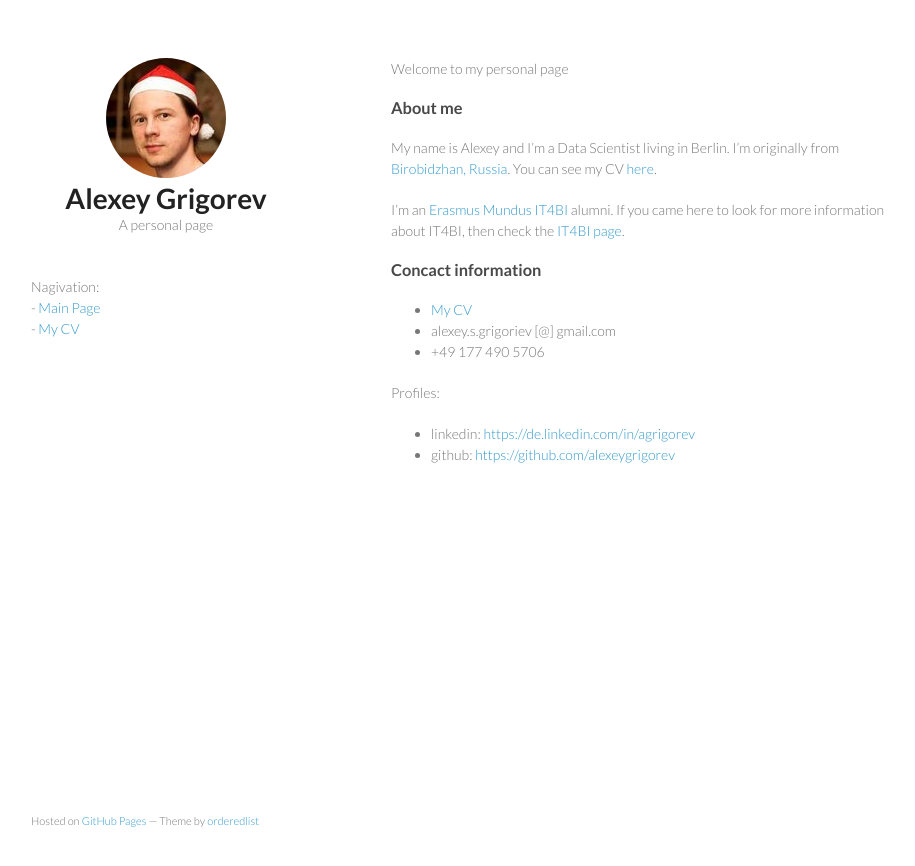
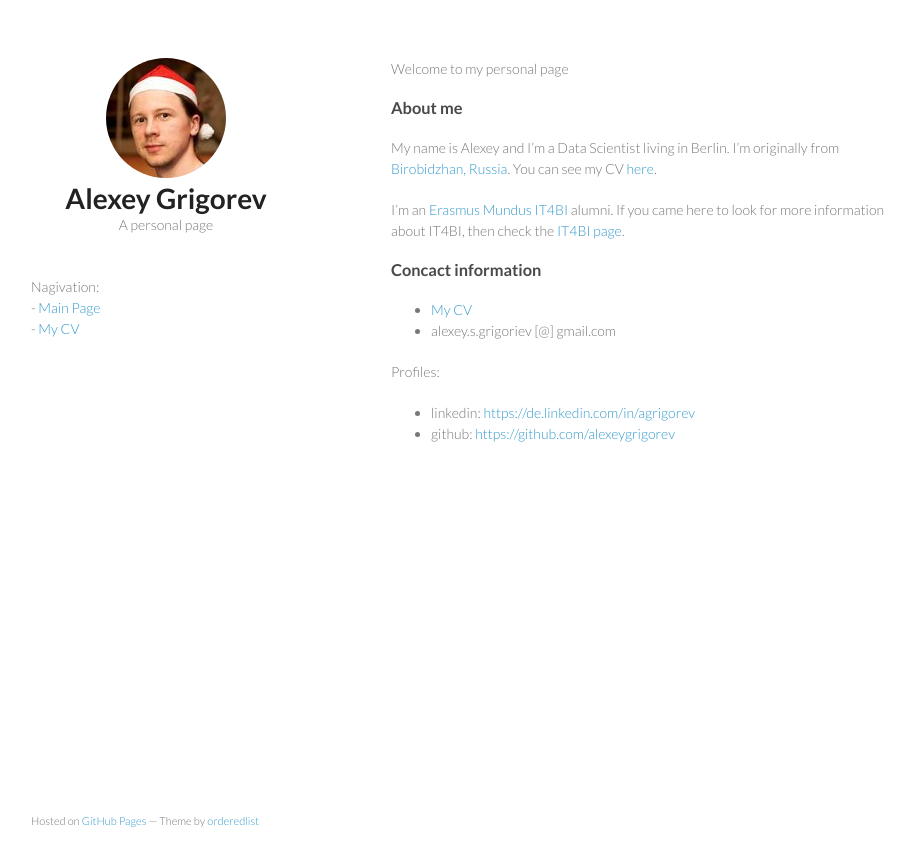
Before and after one commit to alexeygrigorev/alexeygrigorev.github.io, a Jekyll site: the page built from index.md, in a window 1280 px wide. Shown: the top 866 px of the page, without its empty margins (179-1094 px from the left). Built offline with Jekyll 4.4.1, drawn with Linux system fonts in a browser that asks for light colours.

Commit message:
Update index.md
removed the phone

```diff
--- a/index.md
+++ b/index.md
@@ -18,7 +18,6 @@ I'm an [Erasmus Mundus IT4BI](http://it4bi.univ-tours.fr/) alumni. If you came h
 
 - [My CV](/cv)
 - alexey.s.grigoriev [@] gmail.com
-- +49 177 490 5706
 
 Profiles:
 
```
